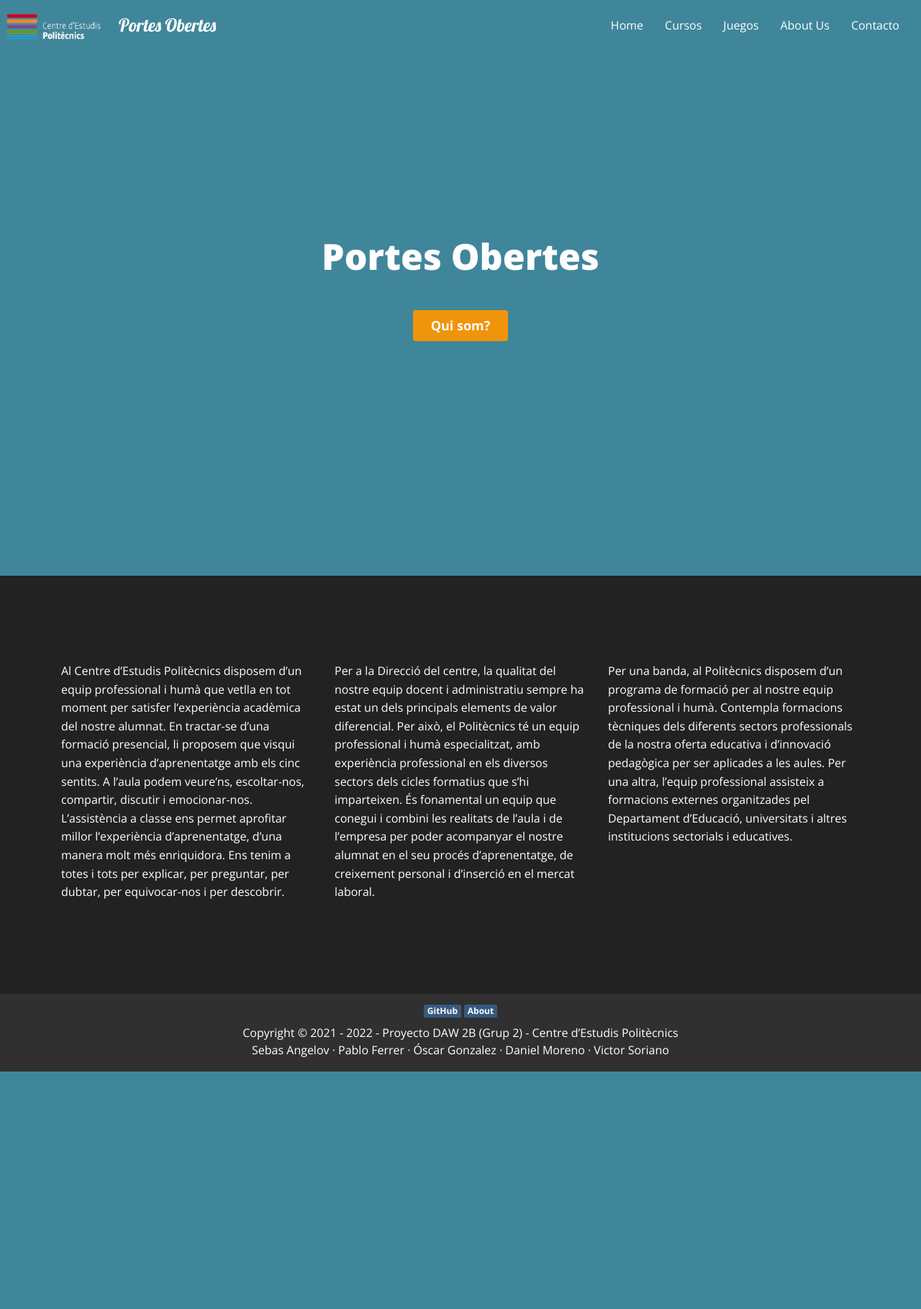
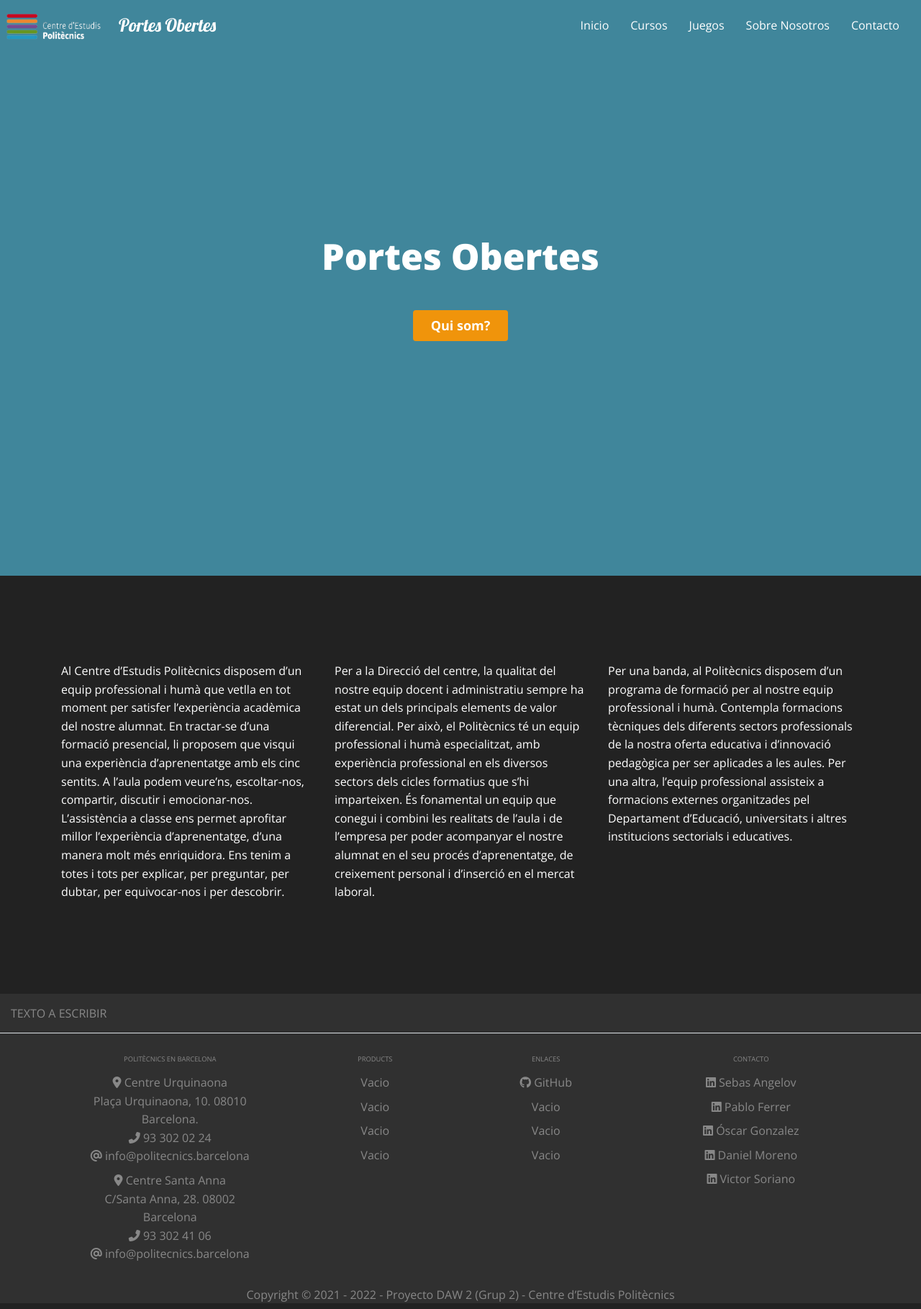
Before and after one commit to DanielMoreno30/PortesObertes2021, a PHP site: page / in a window 1280 px wide. Shown: the whole page at 72% size. Before the commit the page ends 1489 px from the top, so only its background shows below. Run offline with PHP 8.4, Linux system fonts and the light colour scheme; some libraries are stand-ins or nearby versions.

Commit message:
Navbar arreglada + Footer + About Us

```diff
--- a/index.php
+++ b/index.php
@@ -1,5 +1,3 @@
-<?php
-?>
 <!DOCTYPE html>
 <html lang="esp">
 <head>
@@ -31,25 +29,27 @@
 
 			<div id="main-nav" class="collapse navbar-collapse">
 				<ul class="navbar-nav ml-auto">
-					<li><a href="#" class="nav-item nav-link active">Home</a></li>
+					<li><a href="index.php" class="nav-item nav-link active">Inicio</a></li>
 					<li><a href="#" class="nav-item nav-link">Cursos</a></li>
 					<li class="dropdown">
 						<a href="#" class="nav-item nav-link" data-toggle="dropdown">Juegos</a>
-						<div class="dropdown-menu">
+						<!-- <div class="dropdown-menu">
 							<a href="#" class="dropdown-item">Juego 1</a>
 							<a href="#" class="dropdown-item">Juego 2</a>
 							<a href="#" class="dropdown-item">Juego 3</a>
-						</div>
+							<a href="#" class="dropdown-item">Juego 4</a>
+							<a href="#" class="dropdown-item">Juego 5</a>
+						</div> -->
 					</li>
 					<li class="dropdown">
-						<a href="#" class="nav-item nav-link" data-toggle="dropdown">About Us</a>
-						<div class="dropdown-menu">
-							<a href="#" class="dropdown-item">Sebas Angelov</a>
+						<a href="frontend/aboutus.php" class="nav-item nav-link">Sobre Nosotros</a>
+						<!-- <div class="dropdown-menu">
+							<a href="frontend/aboutus.php" class="dropdown-item">Sebas Angelov</a>
 							<a href="#" class="dropdown-item">Pablo Ferrer</a>
 							<a href="#" class="dropdown-item">Óscar Gonzalez</a>
 							<a href="#" class="dropdown-item">Daniel Moreno</a>
 							<a href="#" class="dropdown-item">Victor Soriano</a>
-						</div>
+						</div> -->
 					</li>
 					<li><a href="#" class="nav-item nav-link">Contacto</a></li>
 				</ul>
@@ -67,7 +67,6 @@
 		</div>
 	</div>
 </header>
-
 <main>
 	<section id="content" class="content">
 		<div class="container">
@@ -96,19 +95,129 @@
 </main>
 
 <!-- -----------------------------------------FOOTER----------------------------------------------------------------------- -->
-  <footer class="bg-dark text-center text-lg-start">
-    <div class="text-center p-3" >
-        <div id="footerLinks">
-            <a href="https://github.com/MrFron/Recomercem" class="badge badge-primary">GitHub</a>
-            <a href="./frontend/about.php" class="badge badge-primary">About</a>
+<!-- Footer -->
+<footer class="text-center text-lg-start bg-dark text-muted">
+  <!-- Section: Social media -->
+  <section
+    class="d-flex justify-content-center justify-content-lg-between p-4 border-bottom"
+  >
+    <!-- Left -->
+    <div class="me-5 d-none d-lg-block">
+      <span>TEXTO A ESCRIBIR</span>
+    </div>
+    <!-- Left -->
+
+    <!-- Right -->
+    <!-- <div>
+      <a href="" class="me-4 text-reset">
+        <i class="fab fa-facebook-f"></i>
+      </a>
+      <a href="" class="me-4 text-reset">
+        <i class="fab fa-twitter"></i>
+		<i class="fas fa-adjust"></i>
+      </a>
+      <a href="" class="me-4 text-reset">
+        <i class="fab fa-google"></i>
+      </a>
+      <a href="" class="me-4 text-reset">
+        <i class="fab fa-instagram"></i>
+      </a>
+      <a href="" class="me-4 text-reset">
+        <i class="fab fa-linkedin"></i>
+      </a>
+      <a href="" class="me-4 text-reset">
+        <i class="fab fa-github"></i>
+      </a>
+    </div> -->
+    <!-- Right -->
+  </section>
+  <!-- Section: Social media -->
+
+  <!-- Section: Links  -->
+  <section class="">
+    <div class="container text-center text-md-start mt-5">
+      <!-- Grid row -->
+      <div class="row mt-3">
+        <!-- Grid column -->
+        <div class="col-md-3 col-lg-4 col-xl-3 mx-auto mb-4">
+          <!-- Content -->
+          <h6 class="text-uppercase fw-bold mb-4">
+            Politècnics en Barcelona
+          </h6>
+          <p>
+          <i class="fas fa-map-marker-alt"></i> Centre Urquinaona <br>
+            Plaça Urquinaona, 10. 08010 Barcelona. <br>
+      <i class="fas fa-phone-alt"></i> 93 302 02 24 <br>
+      <i class="fas fa-at"></i> info@politecnics.barcelona
+          </p>
+		  <p>
+		  <i class="fas fa-map-marker-alt"></i> Centre Santa Anna<br>
+            C/Santa Anna, 28. 08002 Barcelona <br>
+      <i class="fas fa-phone-alt"></i> 93 302 41 06 <br>
+      <i class="fas fa-at"></i> info@politecnics.barcelona
+          </p>
         </div>
-        <p class="card-text"></p> Copyright © 2021 - 2022 - Proyecto DAW 2B (Grup 2) - Centre d’Estudis Politècnics<br> Sebas Angelov · Pablo Ferrer · Óscar Gonzalez · Daniel Moreno · Victor Soriano</p>
+
+        <div class="col-md-2 col-lg-2 col-xl-2 mx-auto mb-4">
+          <!-- Links -->
+          <h6 class="text-uppercase fw-bold mb-4">
+            Products
+          </h6>
+          <p>
+            <a href="#!" class="text-reset">Vacio</a>
+          </p>
+          <p>
+            <a href="#!" class="text-reset">Vacio</a>
+          </p>
+          <p>
+            <a href="#!" class="text-reset">Vacio</a>
+          </p>
+          <p>
+            <a href="#!" class="text-reset">Vacio</a>
+          </p>
+        </div>
+        <!-- Grid column -->
+
+        <!-- Grid column -->
+        <div class="col-md-3 col-lg-2 col-xl-2 mx-auto mb-4">
+          <!-- Links -->
+          <h6 class="text-uppercase fw-bold mb-4">
+            Enlaces
+          </h6>
+          <p>
+          <a href="#!" class="text-reset"><i class="fab fa-github"></i> GitHub</a>
+          </p>
+          <p>
+            <a href="#!" class="text-reset">Vacio</a>
+          </p>
+          <p>
+            <a href="#!" class="text-reset">Vacio</a>
+          </p>
+          <p>
+            <a href="#!" class="text-reset">Vacio</a>
+          </p>
+        </div>
+
+        <div class="col-md-4 col-lg-3 col-xl-3 mx-auto mb-md-0 mb-4">
+          <h6 class="text-uppercase fw-bold mb-4">
+            Contacto
+          </h6>
+          <p><i class="fab fa-linkedin"></i> Sebas Angelov</p>
+          <p><i class="fab fa-linkedin"></i> Pablo Ferrer</p>
+          <p><i class="fab fa-linkedin"></i> Óscar Gonzalez</p>
+          <p><i class="fab fa-linkedin"></i> Daniel Moreno</p>
+		  <p><i class="fab fa-linkedin"></i> Victor Soriano</p>
+        </div>
+      </div>
     </div>
+	<p class="card-text"></p> Copyright © 2021 - 2022 - Proyecto DAW 2 (Grup 2) - Centre d’Estudis Politècnics</p>
+  </section>
 </footer>
 
+  <script src="https://code.jquery.com/jquery-3.5.1.slim.min.js" integrity="sha384-DfXdz2htPH0lsSSs5nCTpuj/zy4C+OGpamoFVy38MVBnE+IbbVYUew+OrCXaRkfj" crossorigin="anonymous"></script>
+  <script src="https://cdn.jsdelivr.net/npm/popper.js@1.16.1/dist/umd/popper.min.js" integrity="sha384-9/reFTGAW83EW2RDu2S0VKaIzap3H66lZH81PoYlFhbGU+6BZp6G7niu735Sk7lN" crossorigin="anonymous"></script>
+  <script src="https://cdn.jsdelivr.net/npm/bootstrap@4.5.3/dist/js/bootstrap.min.js" integrity="sha384-w1Q4orYjBQndcko6MimVbzY0tgp4pWB4lZ7lr30WKz0vr/aWKhXdBNmNb5D92v7s" crossorigin="anonymous"></script>
+  <script type="text/javascript" src="js/navbar.js"></script>
+  <script src="https://kit.fontawesome.com/668120ee8a.js" crossorigin="anonymous"></script>
 </body>
-<script src="https://code.jquery.com/jquery-3.5.1.slim.min.js" integrity="sha384-DfXdz2htPH0lsSSs5nCTpuj/zy4C+OGpamoFVy38MVBnE+IbbVYUew+OrCXaRkfj" crossorigin="anonymous"></script>
-<script src="https://cdn.jsdelivr.net/npm/popper.js@1.16.1/dist/umd/popper.min.js" integrity="sha384-9/reFTGAW83EW2RDu2S0VKaIzap3H66lZH81PoYlFhbGU+6BZp6G7niu735Sk7lN" crossorigin="anonymous"></script>
-<script src="https://cdn.jsdelivr.net/npm/bootstrap@4.5.3/dist/js/bootstrap.min.js" integrity="sha384-w1Q4orYjBQndcko6MimVbzY0tgp4pWB4lZ7lr30WKz0vr/aWKhXdBNmNb5D92v7s" crossorigin="anonymous"></script>
-<script type="text/javascript" src="js/navbar.js"></script>
 </html>
```
Also changed, not shown: frontend/aboutus.php (added, +242 -0 lines), img/AvatarDanielMoreno.PNG (added).
